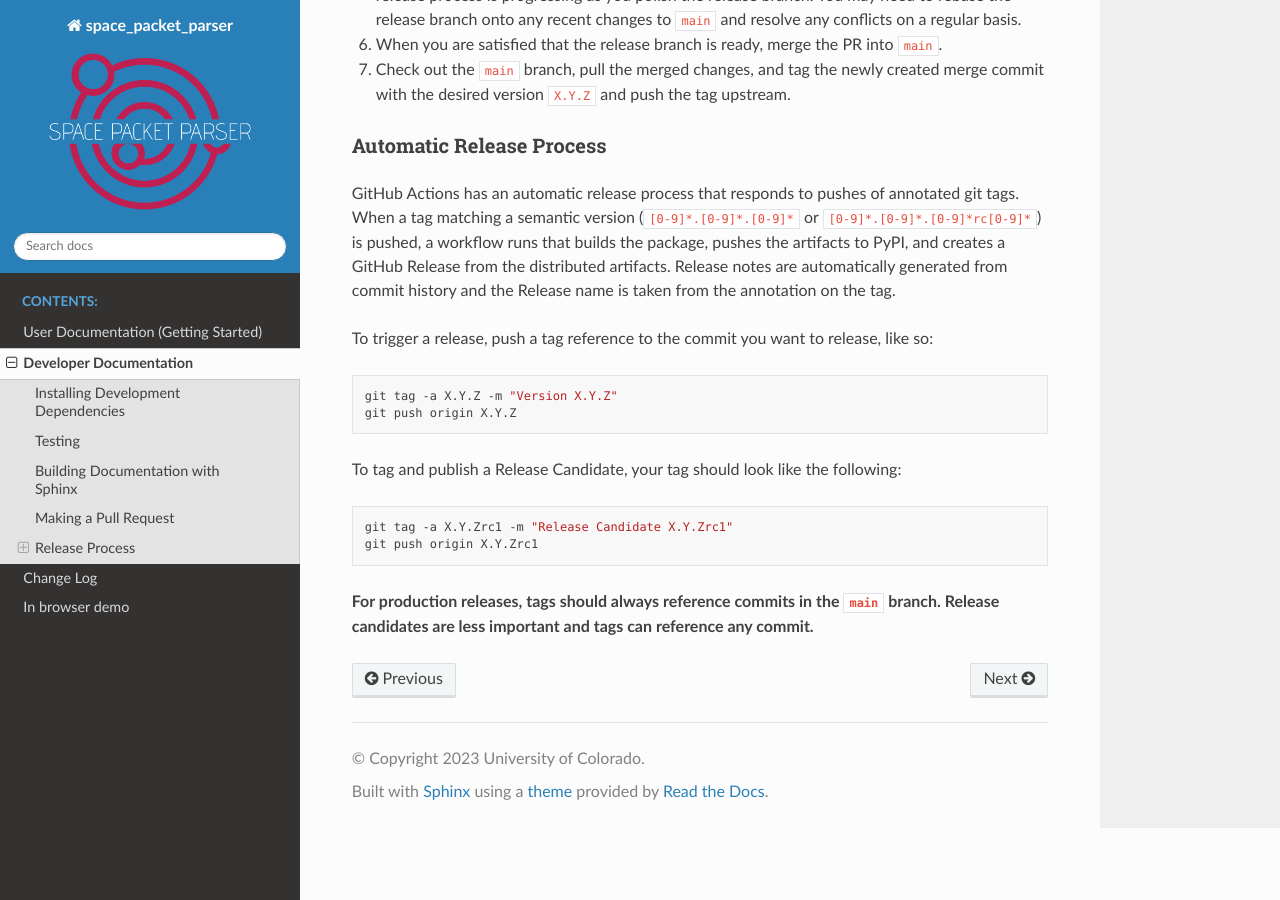
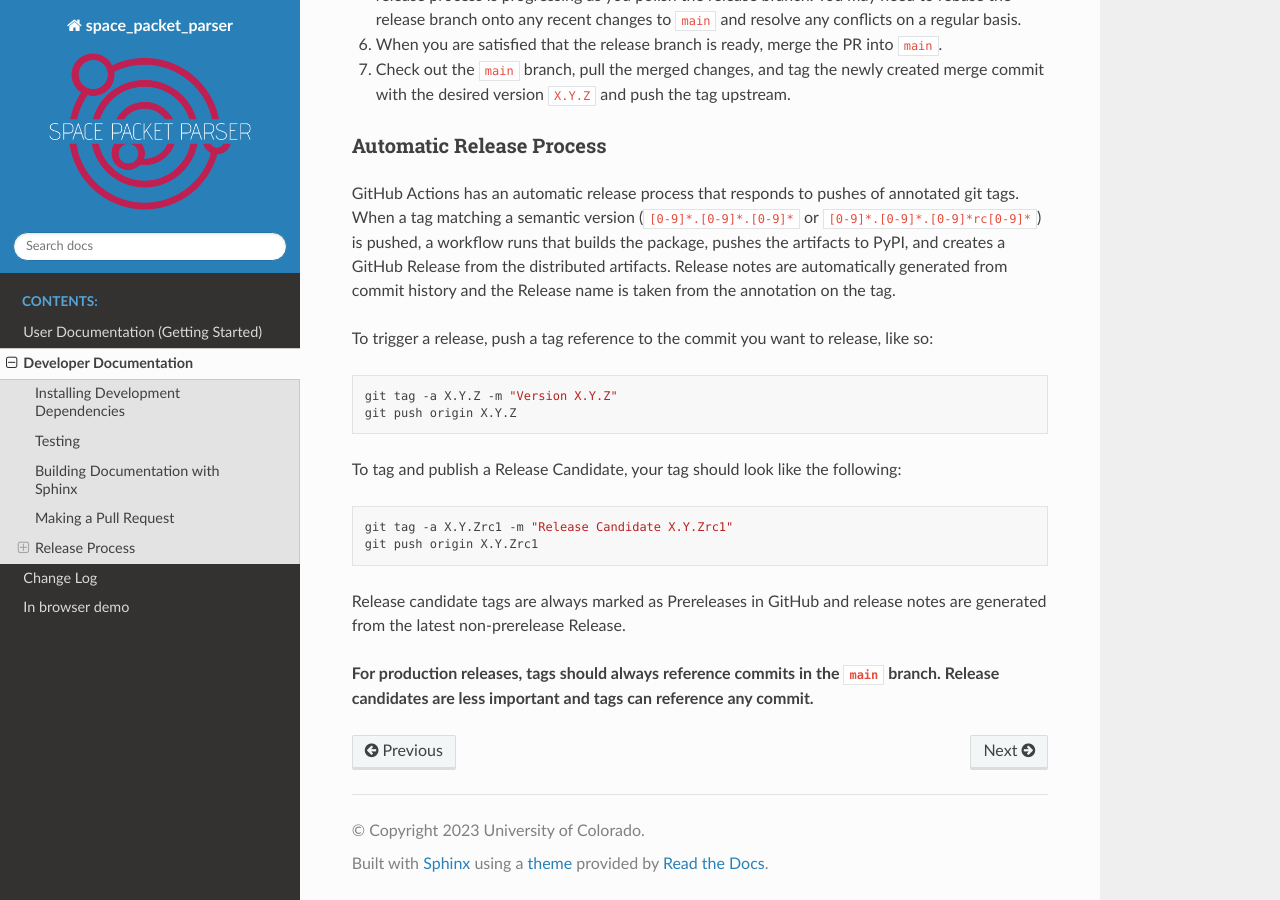
Before and after one commit to medley56/space_packet_parser, a Sphinx documentation site: the page built from docs/source/developers.md, in a window 1280 px wide and 900 px high, scrolled down 1518 px. Built offline with Sphinx 7.4.7 and the Read the Docs theme 2.0.0, drawn with Linux system fonts in a browser that asks for light colours; pages that are not in the unit, such as notebooks, are missing from menus.

````diff
--- a/docs/source/developers.md
+++ b/docs/source/developers.md
@@ -77,5 +77,8 @@ git tag -a X.Y.Zrc1 -m "Release Candidate X.Y.Zrc1"
 git push origin X.Y.Zrc1
 ```
 
+Release candidate tags are always marked as Prereleases in GitHub and release notes are generated from the latest
+non-prerelease Release.
+
 **For production releases, tags should always reference commits in the `main` branch. Release candidates are less
 important and tags can reference any commit.**
--- a/pyproject.toml
+++ b/pyproject.toml
@@ -1,6 +1,6 @@
 [tool.poetry]
 name = "space_packet_parser"
-version = "5.0.0rc5"
+version = "5.0.0rc6"
 description = "A CCSDS telemetry packet decoding library based on the XTCE packet format description standard."
 license = "BSD-3-Clause"
 readme = "README.md"
````
Also changed, not shown: 2 other files.
